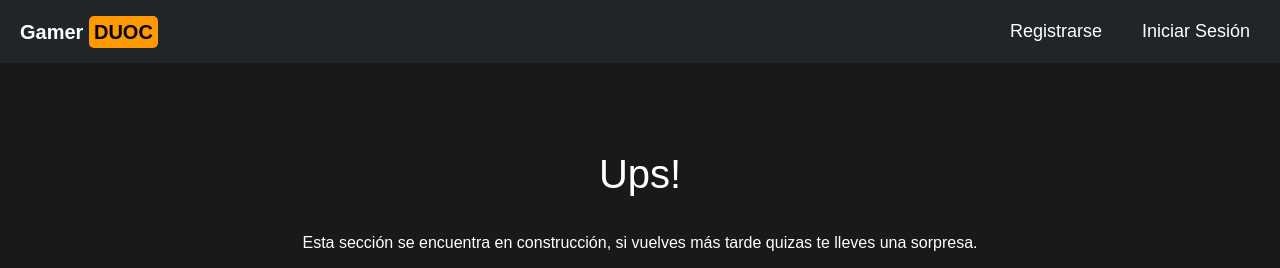
After one commit to c4miloarriagada/django_app, a Django app: page /categoria/wip in a window 1280 px wide. The commit adds this page. Shown: the top 268 px of the page. Run offline with Django 5.2, Linux system fonts and the light colour scheme.

Commit message:
wip: routing

```diff
--- a/duocgame/urls.py
+++ b/duocgame/urls.py
@@ -11,11 +11,11 @@ from .views import (
     login_view,
     profile_modification,
     restore_pass,
-    shopping_cart,
     shoppingcart,
     signup,
     user_panel,
     visualizacion,
+    wip
 )
 
 urlpatterns = [
@@ -30,8 +30,8 @@ urlpatterns = [
     path("checkout/", checkout, name="checkout"),
     path("profilemodification/", profile_modification, name="profile_modification"),
     path("restorepass/", restore_pass, name="restore_pass"),
-    path("shoppingcart/", shoppingcart, name="shopping_cart"),
     path("user_panel/", user_panel, name="user_panel"),
     path("visualizacion/", visualizacion, name="visualizacion"),
+    path("categoria/wip", wip, name="wip"),
     path("logout/", auth_views.LogoutView.as_view(next_page="/"), name="logout"),
 ]
--- a/duocgame/views.py
+++ b/duocgame/views.py
@@ -116,3 +116,7 @@ def user_panel(request):
 
 def visualizacion(request):
     return render(request, "visualizacion.html")
+
+
+def wip(request):
+    return render(request, "wip.html")
--- /dev/null
+++ b/static/css/wip.css
@@ -0,0 +1,91 @@
+.navbar {
+  margin: 0;
+  padding: 0;
+  box-sizing: border-box;
+  font-family: sans-serif;
+}
+
+.wrapper {
+  margin: 0;
+  padding: 0;
+  box-sizing: border-box;
+  font-family: sans-serif;
+  background-color: #191919;
+}
+
+.header {
+  position: fixed;
+  top: 0;
+  left: 0;
+  width: 100%;
+  height: 63px;
+  padding: 20px 20px;
+  background-color: #212529;
+  display: flex;
+  justify-content: space-between;
+  align-items: center;
+  z-index: 100;
+}
+
+.logo {
+  font-family: sans-serif;
+  font-weight: bold;
+  font-size: 20px;
+  color: #fff;
+  text-decoration: none;
+}
+
+.logo span {
+  background-color: #ff9900;
+  color: #000;
+  padding: 5px 5px 5px 5px;
+  border-radius: 5px;
+}
+
+.navbar a {
+  position: relative;
+  text-decoration: none;
+  color: #fff;
+  font-size: 18px;
+  margin-left: 20px;
+  padding: 10px 10px 10px 10px;
+}
+
+.navbar a:hover {
+  background-color: #326394;
+  padding: 10px 10px 10px 10px;
+  border-radius: 5px;
+  transition: 500ms;
+}
+
+@media screen and (max-width: 500px) {
+  .navbar a {
+    float: none;
+    display: block;
+  }
+}
+
+.container {
+  margin-top: 80px;
+  padding: 20px;
+  display: flex;
+  justify-content: center;
+  align-items: center;
+  flex-direction: column;
+}
+
+.container img {
+  height: 200px;
+  width: 200px;
+}
+
+.container h1 {
+  color: #fff;
+  margin-top: 50px;
+}
+
+.container p {
+  color: #fff;
+  margin-top: 25px;
+  text-align: center;
+}
--- /dev/null
+++ b/templates/wip.html
@@ -0,0 +1,32 @@
+<!DOCTYPE html>
+<html lang="en">
+
+<head>
+    <meta charset="UTF-8" />
+    <meta name="viewport" content="width=device-width, initial-scale=1.0" />
+    <title>Document</title>
+    <link rel="stylesheet" href="/static/css/wip.css" />
+    <link href="https://cdn.jsdelivr.net/npm/bootstrap@5.3.0-alpha1/dist/css/bootstrap.min.css" rel="stylesheet" />
+</head>
+
+<body class="wrapper">
+    <header class="header">
+        <a href="/" class="logo">Gamer <span>DUOC</span></a>
+        <nav class="navbar">
+            <a href="/login">Registrarse</a>
+            <a href="/login">Iniciar Sesión</a>
+        </nav>
+    </header>
+
+    <div class="container">
+        <h1 class="titulo">Ups!</h1>
+        <p class="subtitulo">
+            Esta sección se encuentra en construcción, si vuelves más tarde quizas
+            te lleves una sorpresa.
+        </p>
+        <img src="https://github.com/c4miloarriagada/programacion_web_duoc_uc/blob/main/static/wipdoggo.png?raw=true"
+            alt="wipdoggo" loading="eager" />
+    </div>
+</body>
+
+</html>
```
Also changed, not shown: static/js/script_carrito.js (+25 -27 lines), templates/cat_accion.html (+9 -26 lines), templates/cat_terror.html (+8 -24 lines), templates/dashboard.html (+18 -22 lines), templates/landing_page.html (+22 -62 lines), templates/login.html (+22 -69 lines), templates/shopping_cart.html (+6 -14 lines), templates/signup.html (+5 -7 lines), templates/visualizacion.html (+13 -5 lines), static/icons/sales.svg (added), static/icons/shopping-cart.svg (added).
